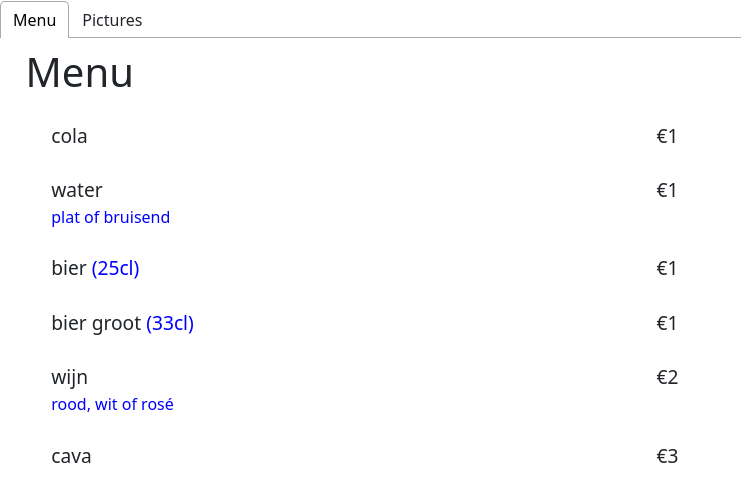
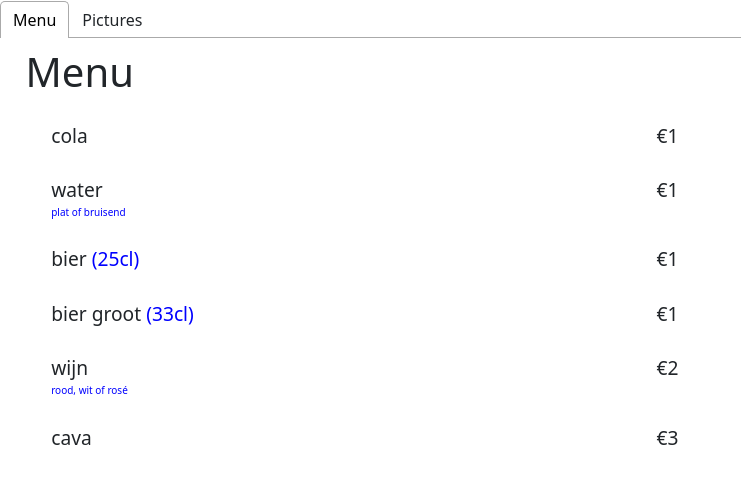
Before and after one commit to SeppeTeugels/dynamic_oefeningen, a React (Create React App) app: page / in a window 1280 px wide. Shown: the top 502 px of the page, without its empty margins (0-741 px from the left). Built offline with nearby package versions, Linux system fonts and the light colour scheme.

Commit message:
bundle 2 2.1-2.2

```diff
--- a/src/components/MenuProduct.js
+++ b/src/components/MenuProduct.js
@@ -18,5 +18,5 @@ export function ProductSize(prop) {
 
 export function ProductNote(prop) {
     const {product} = prop;
-    return <div style={{fontSize:"smaller", color:"blue"}}> {product.note ? product.note : ""} </div>;
+    return <div style={{fontSize:"x-small", color:"blue"}}> {product.note ? product.note : ""} </div>;
 }
```
